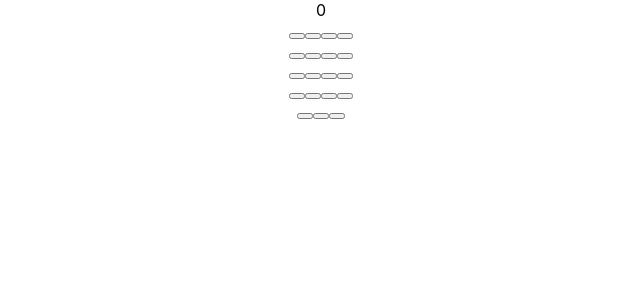
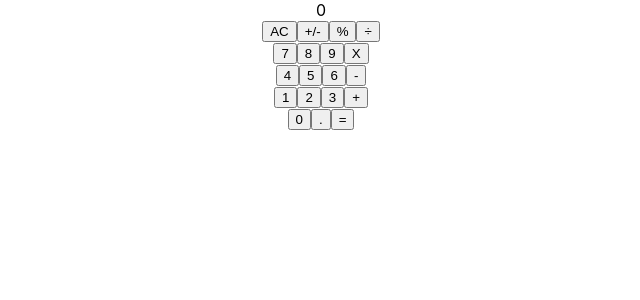
Before and after one commit to GzimAsani/React-Calculator, a React (Create React App) app: page / in a window 1280 px wide. Shown: the top 300 px of the page, without its empty margins (319-959 px from the left). Built offline with nearby package versions, Linux system fonts and the light colour scheme.

Commit message:
Update name according to the review

```diff
--- a/src/components/ButtonPanel.js
+++ b/src/components/ButtonPanel.js
@@ -4,33 +4,33 @@
   return (
     <div className="">
       <div className="groupA">
-        <Button name="AC" />
-        <Button name="+/-" />
-        <Button name="%" />
-        <Button name="÷" />
+        <Button btnName="AC" />
+        <Button btnName="+/-" />
+        <Button btnName="%" />
+        <Button btnName="÷" />
       </div>
       <div className="groupB">
-        <Button name="7" />
-        <Button name="8" />
-        <Button name="9" />
-        <Button name="X" />
+        <Button btnName="7" />
+        <Button btnName="8" />
+        <Button btnName="9" />
+        <Button btnName="X" />
       </div>
       <div className="groupC">
-        <Button name="4" />
-        <Button name="5" />
-        <Button name="6" />
-        <Button name="-" />
+        <Button btnName="4" />
+        <Button btnName="5" />
+        <Button btnName="6" />
+        <Button btnName="-" />
       </div>
       <div className="groupD">
-        <Button name="1" />
-        <Button name="2" />
-        <Button name="3" />
-        <Button name="+" />
+        <Button btnName="1" />
+        <Button btnName="2" />
+        <Button btnName="3" />
+        <Button btnName="+" />
       </div>
       <div className="groupE">
-        <Button name="0" />
-        <Button name="." />
-        <Button name="=" />
+        <Button btnName="0" />
+        <Button btnName="." />
+        <Button btnName="=" />
       </div>
     </div>
   );
```
